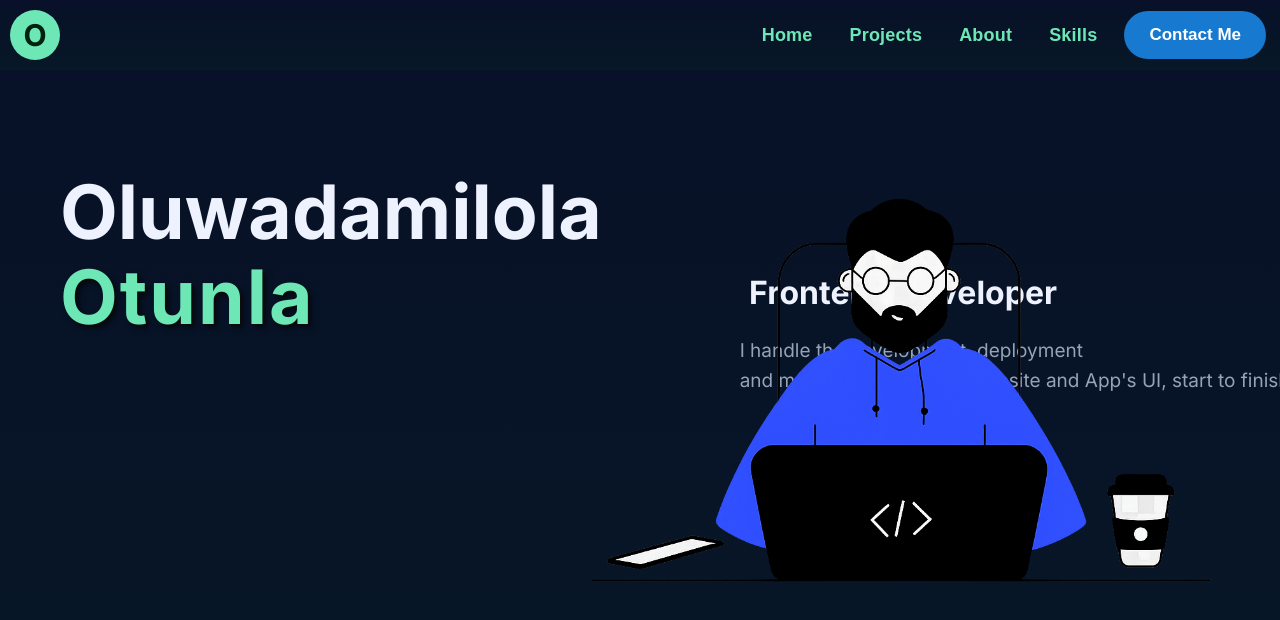
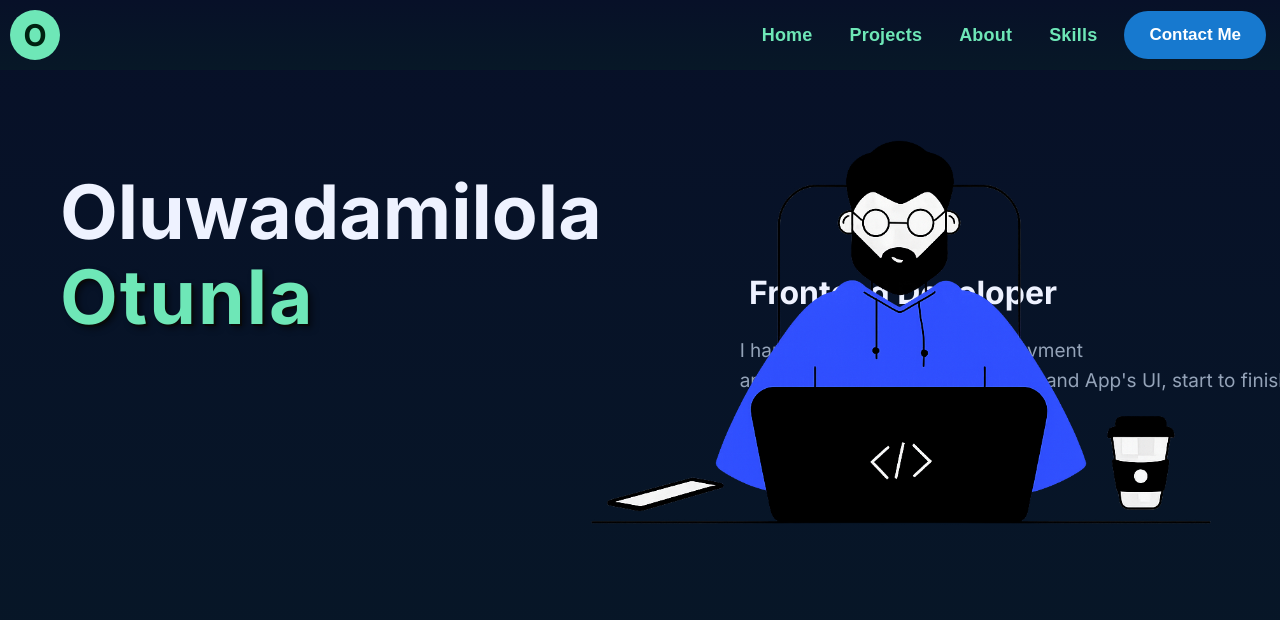
Before and after one commit to SoftWare00750/_portfolio, a React (Create React App) app in the folder portfolio/: page / in a window 1280 px wide. Shown: the top 620 px of the page. Built offline with nearby package versions, Linux system fonts and the light colour scheme.

Commit message:
commit commait

```diff
--- a/portfolio/src/App.css
+++ b/portfolio/src/App.css
@@ -274,7 +274,7 @@ display: flex;
 .hero-image {
   position: absolute;
   right: 0;
-  top: 160%;
+  top: 120%;
   transform: translateY(-50%);
   object-fit: contain;
   height: 480%;
```
